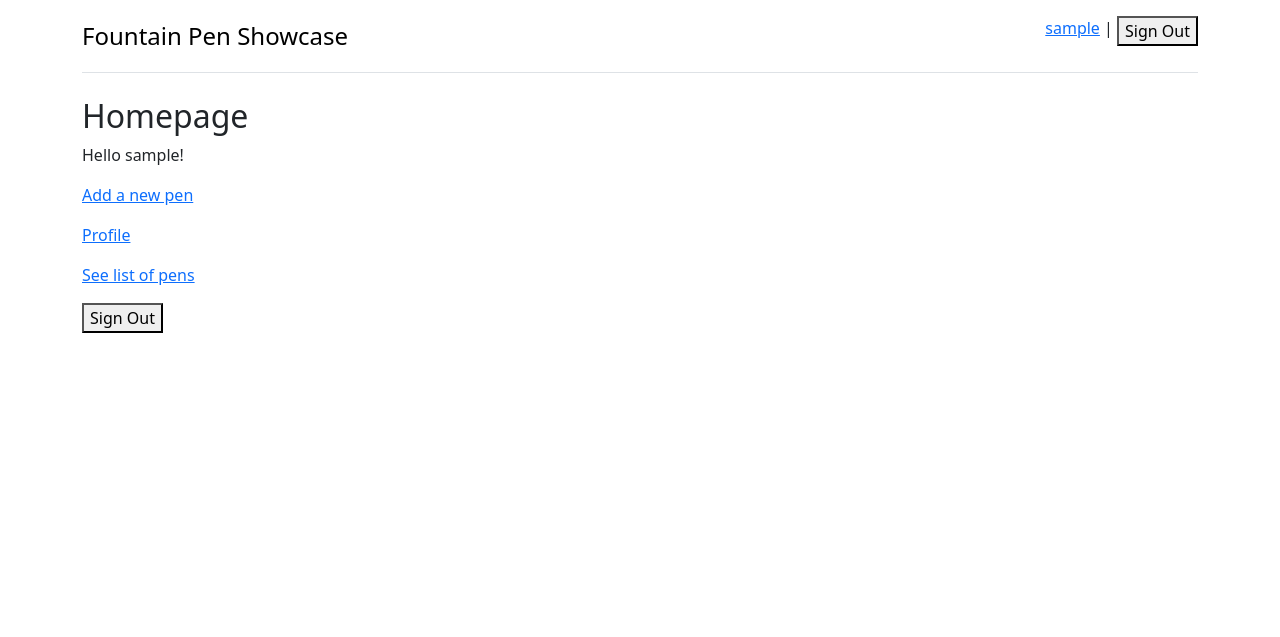
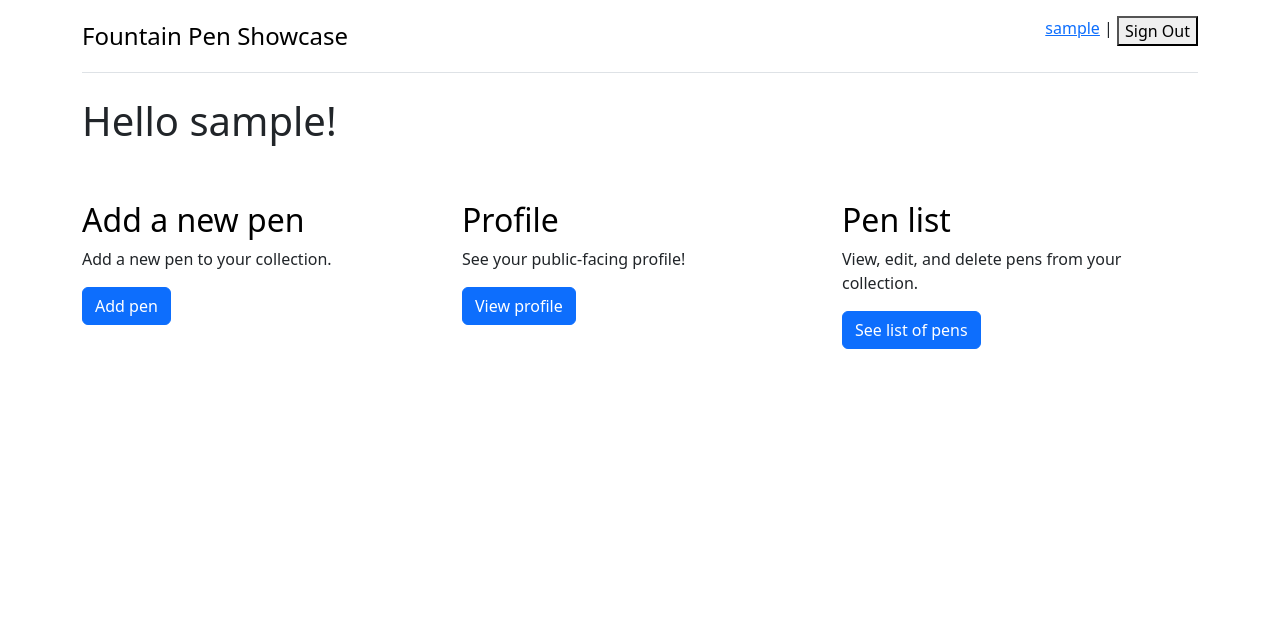
Before and after one commit to jcstlo/fp-showcase, a Django app: page / in a window 1280 px wide. Shown: the top 637 px of the page. Run offline with Django 5.2, Linux system fonts and the light colour scheme; the visitor is signed in with stand-in values (Sample User, id 1); parts of the project's set-up code (start-up, migrations or seed data) failed here and were passed over.

Commit message:
Add CSS to homepage

```diff
--- a/templates/home.html
+++ b/templates/home.html
@@ -4,15 +4,39 @@
 
 {% block content %}
 {% if user.is_authenticated %}
-<h2>Homepage</h2>
-<p>Hello {{ user.username }}!</p>
-<p><a href="{% url 'add_pen' %}">Add a new pen</a></p>
-<p><a href="{% url 'profile' user.slug %}">Profile</a></p>
-<p><a href="{% url 'pen_list' %}">See list of pens</a></p>
-<form action="{% url 'logout' %}" method="post">
-  {% csrf_token %}
-  <button type="submit">Sign Out</button>
-</form>
+
+<h1>Hello {{ user.username }}!</h1>
+
+<div class="row g-4 py-5 row-cols-1 row-cols-lg-3">
+  <div class="col d-flex align-items-start">
+    <div>
+      <h3 class="fs-2 text-body-emphasis">Add a new pen</h3>
+      <p>Add a new pen to your collection.</p>
+      <a href="{% url 'add_pen' %}" class="btn btn-primary">
+        Add pen
+      </a>
+    </div>
+  </div>
+  <div class="col d-flex align-items-start">
+    <div>
+      <h3 class="fs-2 text-body-emphasis">Profile</h3>
+      <p>See your public-facing profile!</p>
+      <a href="{% url 'profile' user.slug %}" class="btn btn-primary">
+        View profile
+      </a>
+    </div>
+  </div>
+  <div class="col d-flex align-items-start">
+    <div>
+      <h3 class="fs-2 text-body-emphasis">Pen list</h3>
+      <p>View, edit, and delete pens from your collection.</p>
+      <a href="{% url 'pen_list' %}" class="btn btn-primary">
+        See list of pens
+      </a>
+    </div>
+  </div>
+</div>
+
 {% else %}
 <p><a href="{% url 'signup' %}">Sign Up</a></p>
 <p><a href="{% url 'login' %}">Log In</a></p>
```
